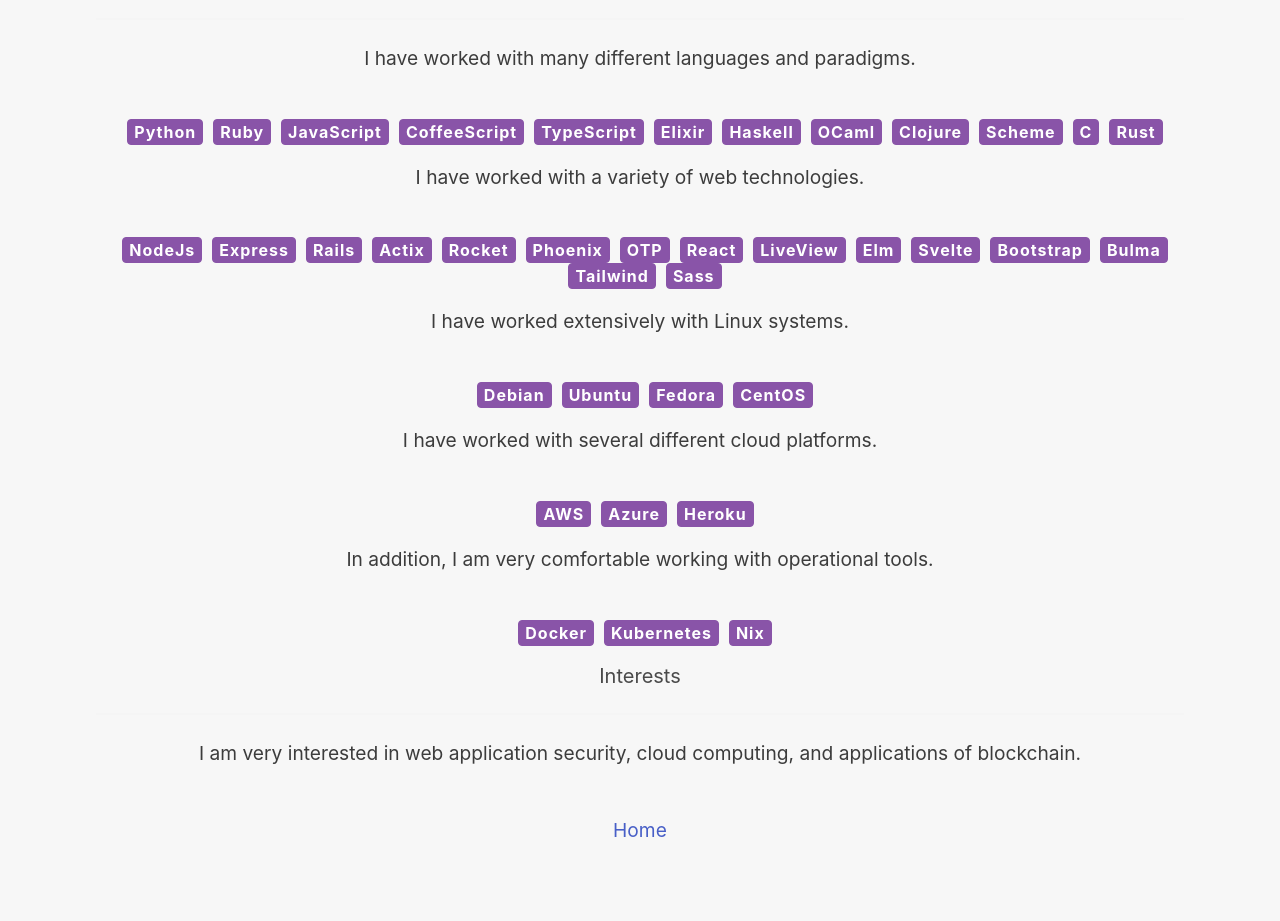
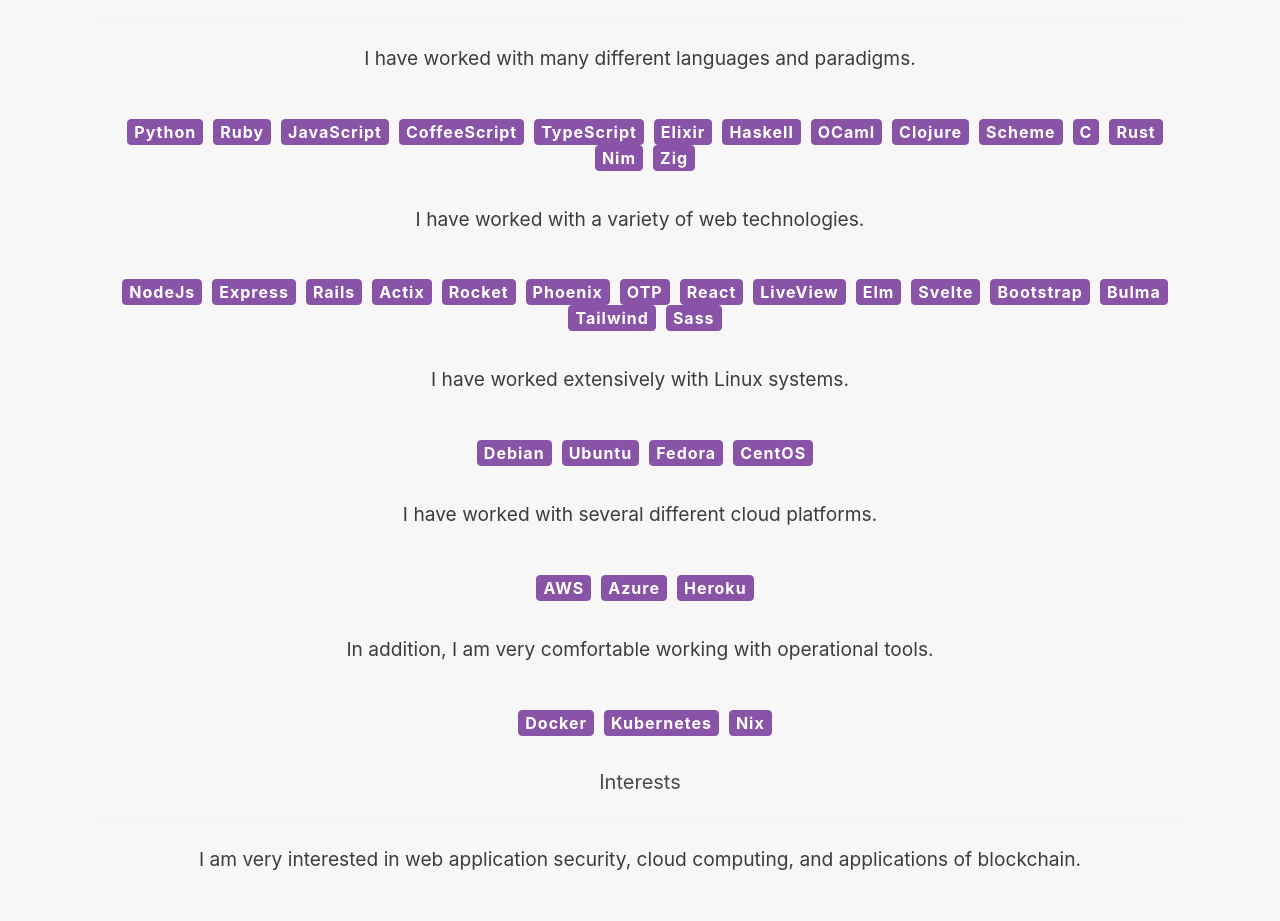
Before and after one commit to tacoda/tacoda-site, a Gatsby site: page /hireme in a window 1280 px wide. Shown: the part 1080-2001 px from the top of the page. Built offline with nearby package versions, Linux system fonts and the light colour scheme; Gatsby itself is replaced by a stand-in of ours.

Commit message:
Update tag style

```diff
--- a/src/pages/hireme.js
+++ b/src/pages/hireme.js
@@ -49,7 +49,7 @@
 const badgesListStyle = {
   margin: "0 auto",
   textAlign: "center",
-  marginBottom: "1rem",
+  marginBottom: "2rem",
 }
 
 const titleStyle = {
@@ -195,6 +195,12 @@
           <span style={badgeStyle}>
             Rust
           </span>
+          <span style={badgeStyle}>
+            Nim
+          </span>
+          <span style={badgeStyle}>
+            Zig
+          </span>
         </div>
         <p style={paragraphStyles}>
           I have worked with a variety of web technologies.
```
